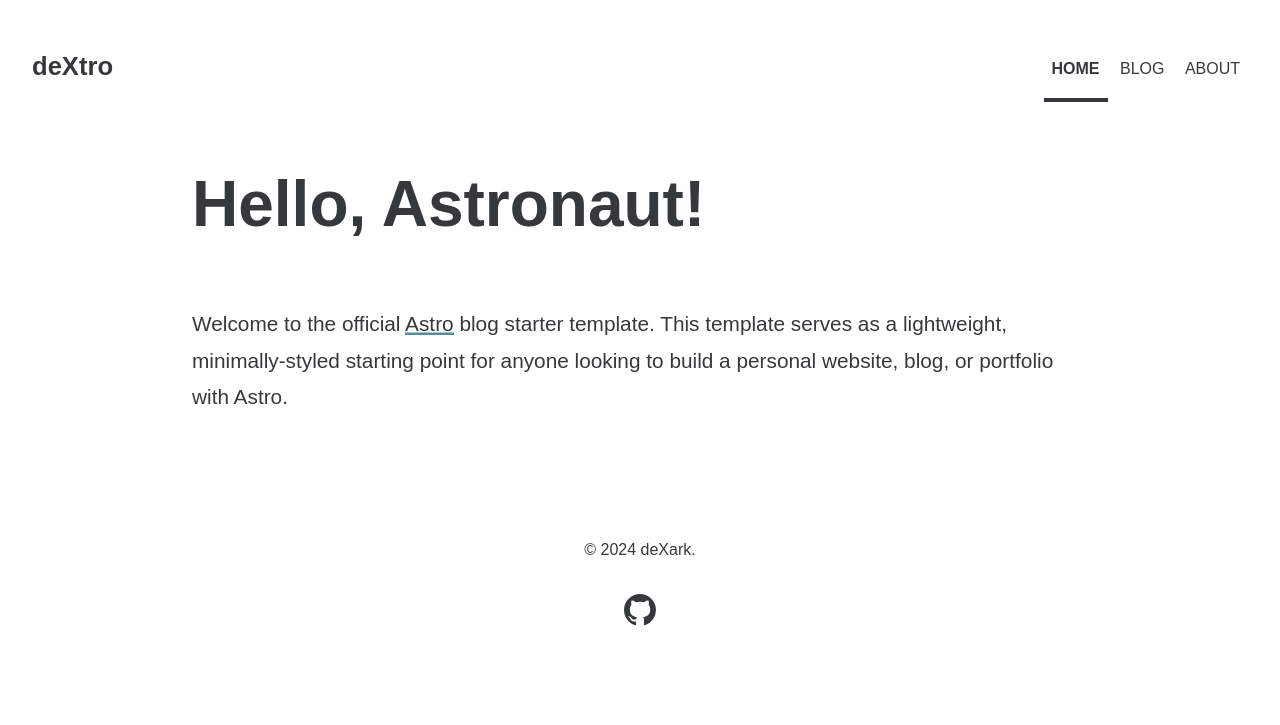
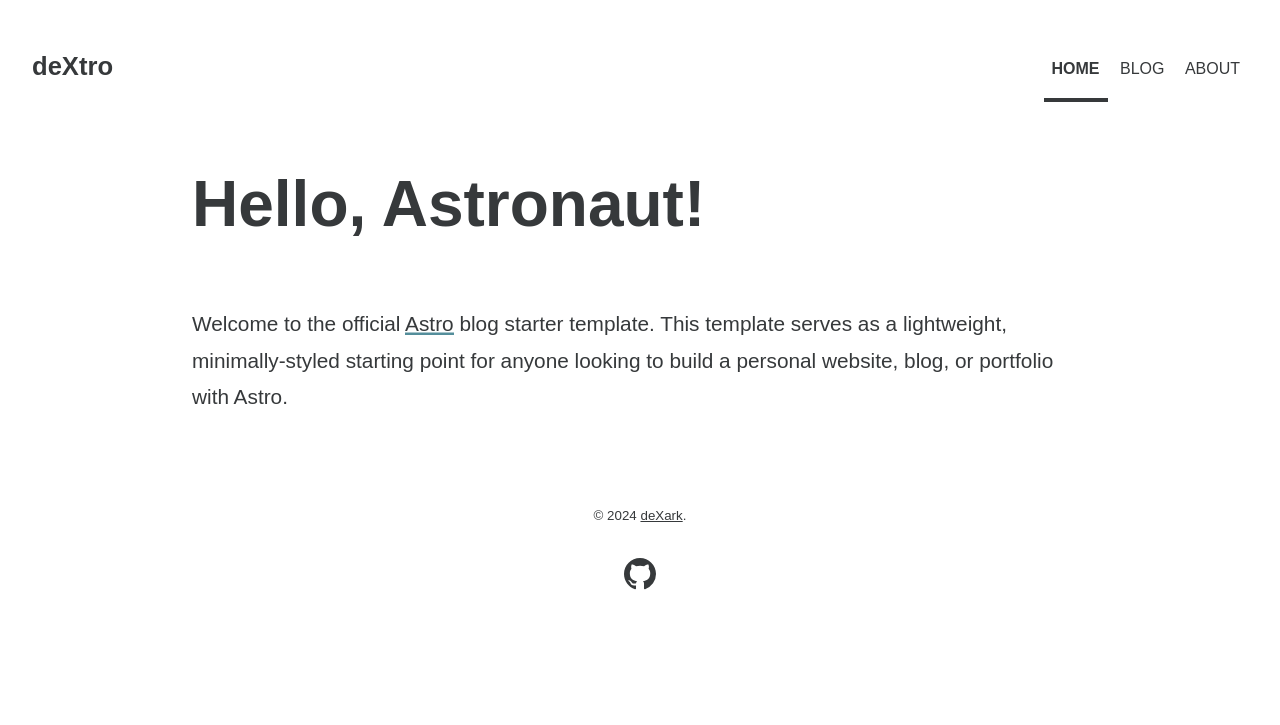
Before and after one commit to darkins/dextro, an Astro site: page / in a window 1280 px wide. Built offline with nearby package versions, Linux system fonts and the light colour scheme; Astro itself is replaced by a stand-in of ours.

Commit message:
some footer tweaks

```diff
--- a/src/components/Footer.astro
+++ b/src/components/Footer.astro
@@ -2,9 +2,8 @@
 const today = new Date();
 ---
 
-<footer class="flex">
-	&copy; {today.getFullYear()} deXark.
-	<div>
+<footer>
+		<small>&copy; {today.getFullYear()} <a href="https://dexark.netlify.app">deXark</a>.</small>
 		<a
 			href="https://github.com/darkins/dextro"
 			class="social-links"
@@ -23,22 +22,20 @@ const today = new Date();
 				></path></svg
 			>
 		</a>
-	</div>
 </footer>
 <style>
 	footer {
-		padding: 2em 1em 6em 1em;
+		display: flex;
+		justify-content: center;
+		flex-direction: column;
+		gap: 2rem;
 		background: linear-gradient(var(--gray-gradient)) no-repeat;
 		color: rgb(var(--gray));
 		text-align: center;
 	}
 	.social-links {
-		display: flex;
-		justify-content: center;
-		align-items: center;
 		text-decoration: none;
 		color: rgb(var(--gray));
-		margin-top: 2em;
 	}
 	.social-links:hover {
 		color: rgb(var(--gray-dark));
--- a/src/styles/global.css
+++ b/src/styles/global.css
@@ -293,3 +293,9 @@ input[name="theme-toggle"] {
   width: auto !important;
   white-space: normal !important;
 }
+
+.flex {
+  display: flex;
+  justify-content: space-between;
+  align-items: center;
+}
```
